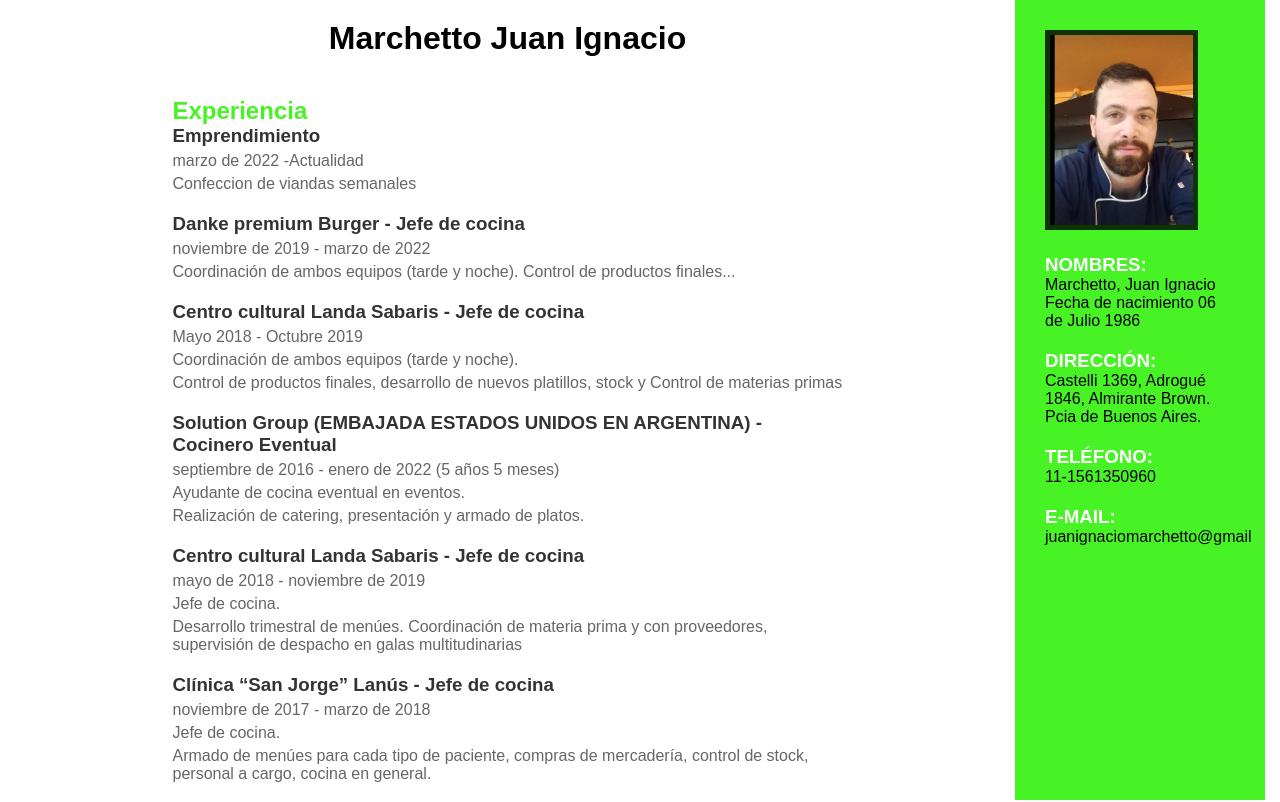
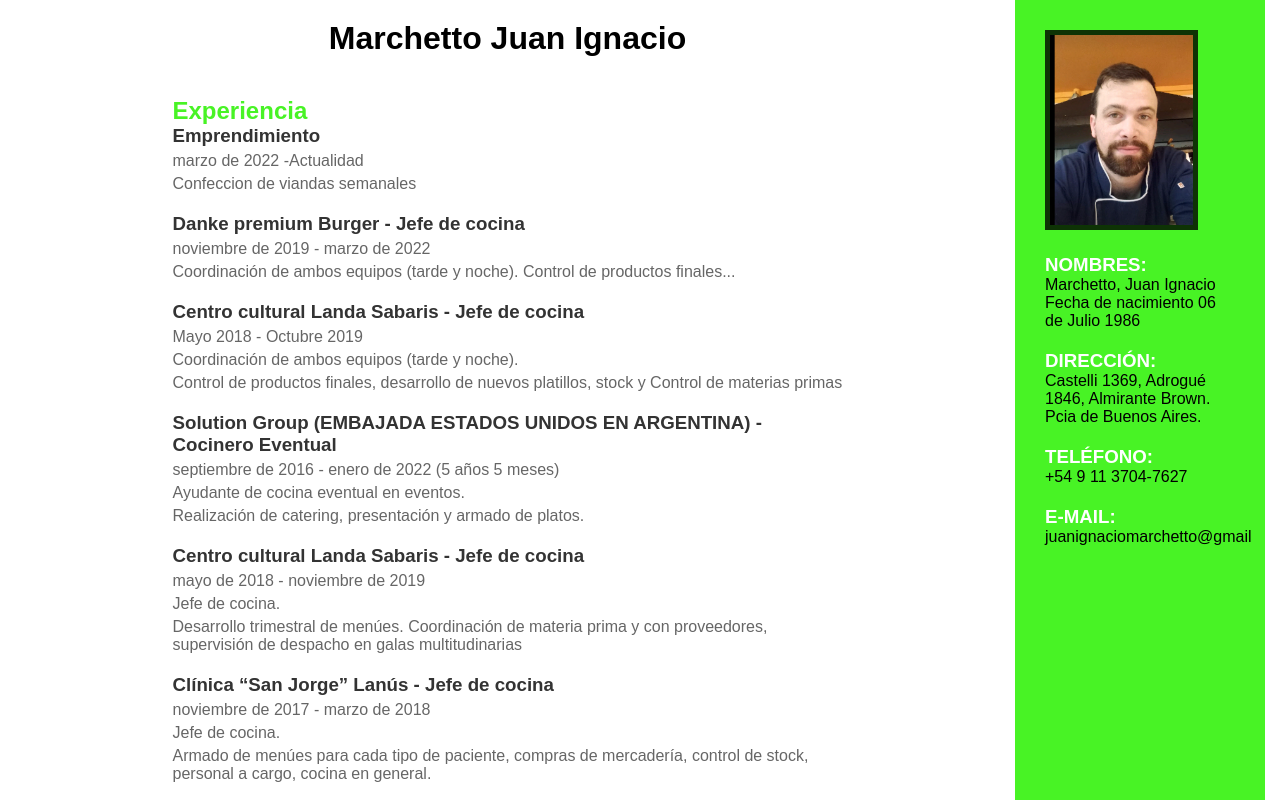
Before and after one commit to JuanIgnacioMarchetto/cvgastronomico, a plain HTML site: page index.html in a window 1280 px wide. Shown: the top 802 px of the page. Drawn offline with Linux system fonts and the light colour scheme.

Commit message:
Update index.html

```diff
--- a/index.html
+++ b/index.html
@@ -147,7 +147,7 @@
             </li>
             <li>
                 <h3>TELÉFONO:</h3>
-                <a href="#">11-1561350960</a>
+                <a href="#">+54 9 11 3704-7627</a>
             </li>
             <li>
                 <h3>E-MAIL:</h3>
```
